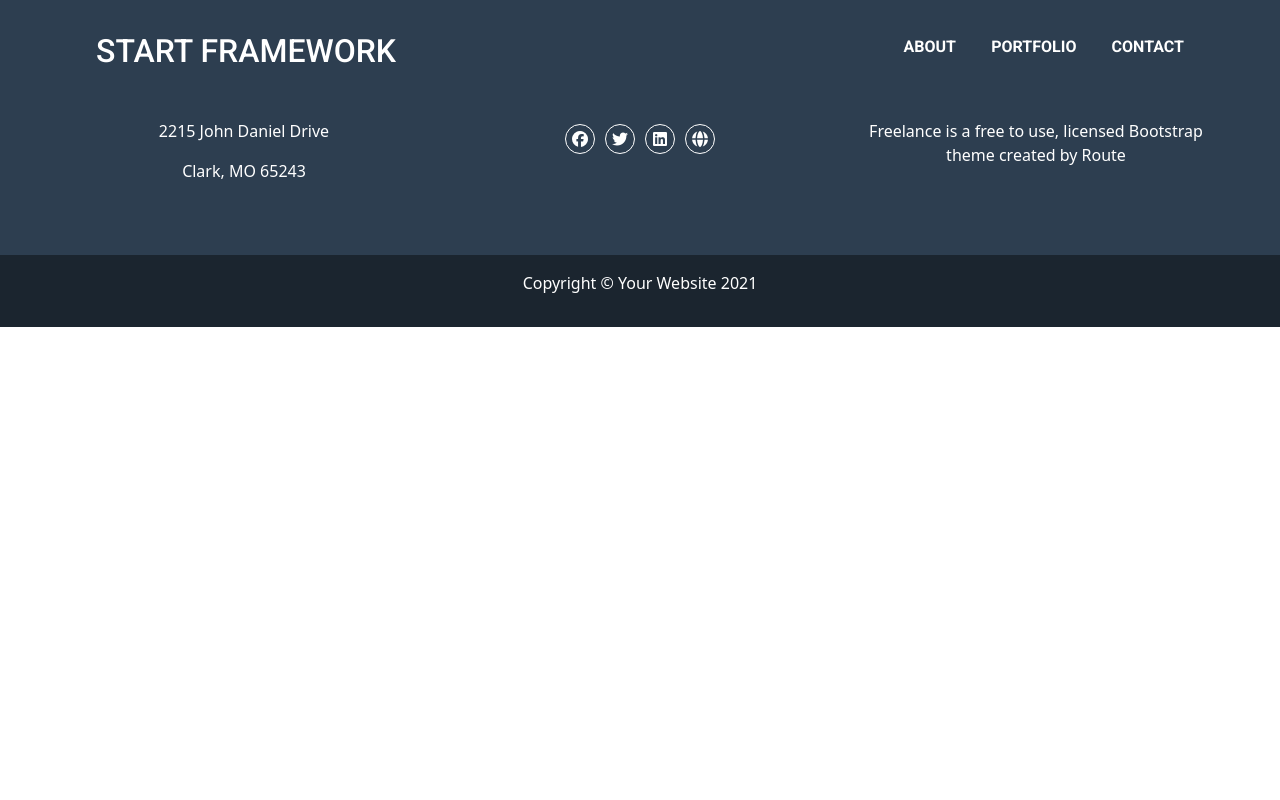
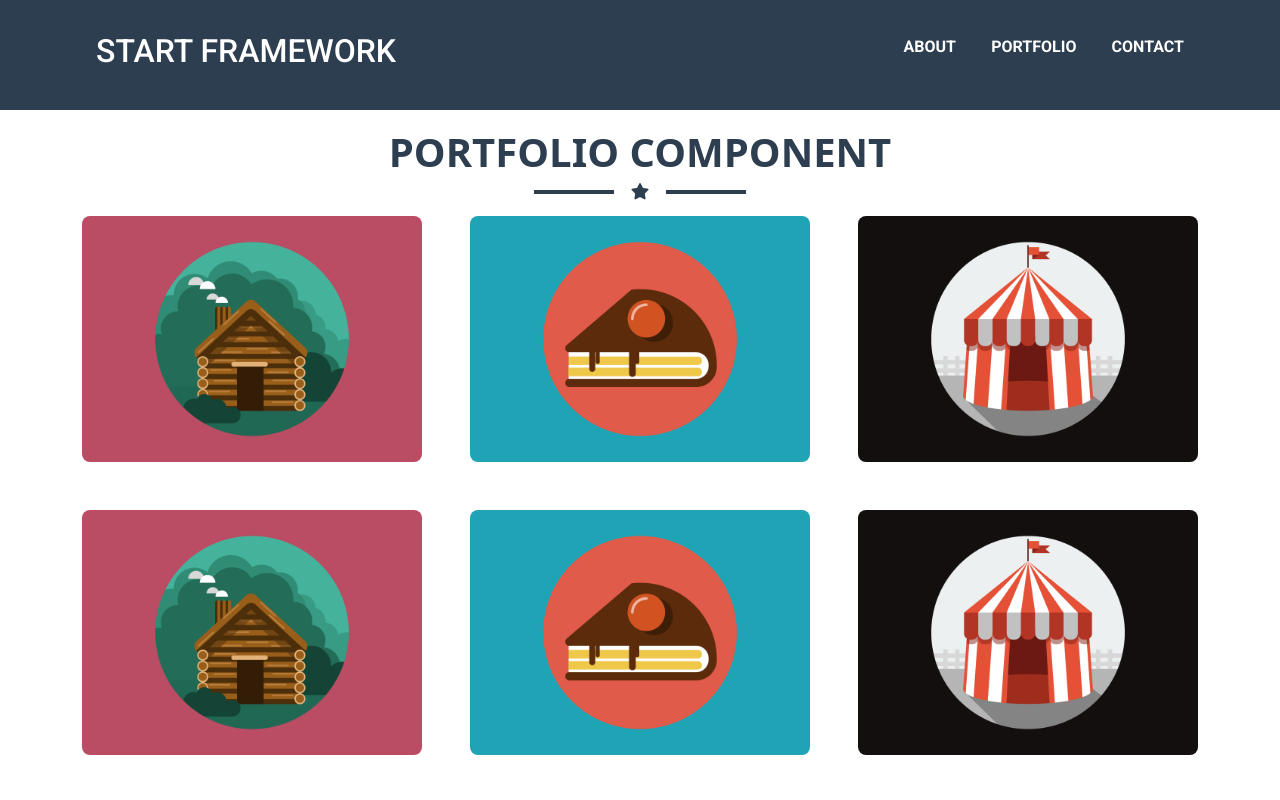
Before and after one commit to Aymansaeed9542/startFramework, a React (Vite) app: page /portfolio in a window 1280 px wide. Shown: the top 800 px of the page. Built offline with nearby package versions, Linux system fonts and the light colour scheme.

Commit message:
Update Portfolio page with image gallery section

```diff
--- a/src/components/portfolio/portfolio.jsx
+++ b/src/components/portfolio/portfolio.jsx
@@ -1,8 +1,53 @@
 import React from 'react'
+import style from './portfolio.module.css';
+import img from '../../assets/poert1.png';
+import img2 from '../../assets/port2.png';
+import img3 from '../../assets/port3.png';
 
 const Portfolio = () => {
   return (
-    <div>Portfolio</div>
+    <div className={`${style.portfolio} d-flex r align-items-center flex-column `}>
+            <h1>PORTFOLIO COMPONENT</h1>
+                  <div className='d-flex justify-content-center align-items-center mb-3'>
+                    <div className={`${style.line} me-3 `}></div>
+                    <i className='fa-solid fa-star'></i>
+                    <div className={`${style.line} ms-3`}></div>
+                  </div>
+                  <div className="container">
+                  <div className="row g-5 mb-5">
+                    <div className="mt-5 col-lg-4 col-md-6 col-sm-12">
+                    <div className="">
+                      <img src={img} className="w-100 rounded-3 " alt="Portfolio " />
+                    </div>
+                    </div>
+                    <div className="mt-5 col-lg-4 col-md-6 col-sm-12">
+                    <div className="">
+                      <img src={img2} className="w-100 rounded-3 " alt="Portfolio " />
+                    </div>
+                    </div>
+                    <div className="mt-5 col-lg-4 col-md-6 col-sm-12">
+                    <div className="">
+                      <img src={img3} className="w-100 rounded-3 " alt="Portfolio " />
+                    </div>
+                    </div>
+                    <div className="mt-5 col-lg-4 col-md-6 col-sm-12">
+                    <div className="">
+                      <img src={img} className="w-100 rounded-3 " alt="Portfolio " />
+                    </div>
+                    </div>
+                    <div className="mt-5 col-lg-4 col-md-6 col-sm-12">
+                    <div className="">
+                      <img src={img2} className="w-100 rounded-3 " alt="Portfolio " />
+                    </div>
+                    </div>
+                    <div className="mt-5 col-lg-4 col-md-6 col-sm-12">
+                    <div className="">
+                      <img src={img3} className="w-100 rounded-3 " alt="Portfolio " />
+                    </div>
+                    </div>
+                  </div>
+    </div>
+    </div>
   )
 }
 
--- /dev/null
+++ b/src/components/portfolio/portfolio.module.css
@@ -0,0 +1,30 @@
+.portfolio{
+    width: 100%;
+    color: #2d3e50;
+}
+.portfolio h1{
+    margin-top:8rem ;
+    font-size: 2.5rem;
+    font-weight: 700;
+}
+.line{
+    width: 80px;
+    height: 4px;
+    background-color: #2d3e50;
+}
+.item{
+    width: 100px;
+    height: 100px;
+}
+
+@media (max-width: 768px) {
+  .gallery {
+    grid-template-columns: repeat(2, 1fr);
+  }
+}
+
+@media (max-width: 576px) {
+  .gallery {
+    grid-template-columns: 1fr;
+  }
+}
```
